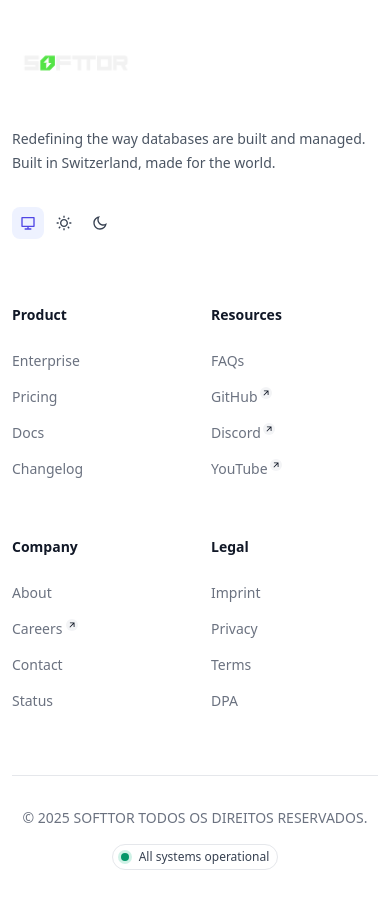
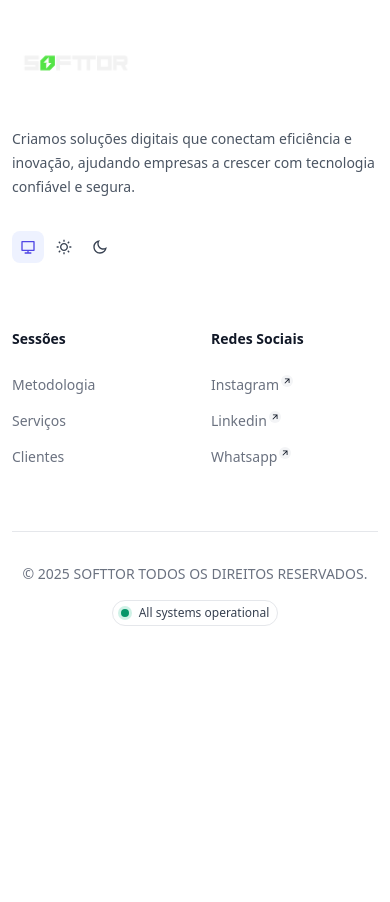
Before and after one commit to Doxa-Code/softtor-site, a Next.js app: page /about in a window 390 px wide. Shown: the part 4260-5162 px from the top of the page. After the commit the page ends 4918 px from the top, so only its background shows below. Built offline with nearby package versions, Linux system fonts and the light colour scheme.

Commit message:
feat:Footer and Navbar

```diff
--- a/src/app/globals.css
+++ b/src/app/globals.css
@@ -5,6 +5,10 @@
 .backdrop-blur {
   -webkit-backdrop-filter: blur(3px);
   backdrop-filter: blur(3px);
+}
+
+html {
+  scroll-behavior: smooth;
 }
 
 .backdrop-blur-nav {
--- a/src/components/ui/Companies.tsx
+++ b/src/components/ui/Companies.tsx
@@ -61,11 +61,11 @@ const Companies = ({
   achievements = defaultAchievements,
 }: About3Props = {}) => {
   return (
-    <section className="my-20 flex w-full justify-center">
+    <section id="clientes" className="my-20 flex w-full justify-center">
       <div className="container">
         <div className="mb-14 grid gap-5 text-center md:grid-cols-2 md:text-left">
           <h1
-            className="inline-block animate-slide-up-fade bg-gradient-to-br from-gray-900 to-gray-800 bg-clip-text p-2 text-4xl font-bold tracking-tighter text-transparent dark:from-gray-50 dark:to-gray-300 sm:text-6xl md:text-7xl"
+            className="inline-block animate-slide-up-fade p-2 text-4xl font-bold tracking-tighter text-gray-700 dark:text-white sm:text-6xl md:text-7xl"
             style={{ animationDuration: "700ms" }}
           >
             Nossos Clientes
--- a/src/components/ui/Footer.tsx
+++ b/src/components/ui/Footer.tsx
@@ -5,28 +5,14 @@ import ThemeSwitch from "../ThemeSwitch"
 
 const navigation = {
   product: [
-    { name: "Enterprise", href: "#", external: false },
-    { name: "Pricing", href: "/pricing", external: false },
-    { name: "Docs", href: "#", external: false },
-    { name: "Changelog", href: "/changelog", external: false },
+    { name: "Metodologia", href: "#", external: false },
+    { name: "Serviços", href: "/pricing", external: false },
+    { name: "Clientes", href: "#", external: false },
   ],
   resources: [
-    { name: "FAQs", href: "/pricing#faq-title", external: false },
-    { name: "GitHub", href: "#", external: true },
-    { name: "Discord", href: "#", external: true },
-    { name: "YouTube", href: "#", external: true },
-  ],
-  company: [
-    { name: "About", href: "/about", external: false },
-    { name: "Careers", href: "#", external: true },
-    { name: "Contact", href: "#", external: false },
-    { name: "Status", href: "#", external: false },
-  ],
-  legal: [
-    { name: "Imprint", href: "#", external: false },
-    { name: "Privacy", href: "#", external: false },
-    { name: "Terms", href: "#", external: false },
-    { name: "DPA", href: "#", external: false },
+    { name: "Instagram", href: "#", external: true },
+    { name: "Linkedin", href: "#", external: true },
+    { name: "Whatsapp", href: "#", external: true },
   ],
 }
 
@@ -38,19 +24,19 @@ export default function Footer() {
           <div className="space-y-8">
             <Logo className="w-32 sm:w-40" />
             <p className="text-sm leading-6 text-gray-600 dark:text-gray-400">
-              Redefining the way databases are built and managed. Built in
-              Switzerland, made for the world.
+              Criamos soluções digitais que conectam eficiência e inovação,
+              ajudando empresas a crescer com tecnologia confiável e segura.
             </p>
             <div className="flex space-x-6">
               <ThemeSwitch />
             </div>
             <div></div>
           </div>
-          <div className="mt-16 grid grid-cols-1 gap-14 sm:gap-8 md:grid-cols-2 xl:col-span-2 xl:mt-0">
+          <div className="mt-16 grid grid-cols-1 gap-14 sm:gap-8 md:grid-cols-1 xl:col-span-2 xl:mt-0">
             <div className="grid grid-cols-2 gap-8">
               <div>
                 <h3 className="text-sm font-semibold leading-6 text-gray-900 dark:text-gray-50">
-                  Product
+                  Sessões
                 </h3>
                 <ul
                   role="list"
@@ -81,7 +67,7 @@ export default function Footer() {
               </div>
               <div>
                 <h3 className="text-sm font-semibold leading-6 text-gray-900 dark:text-gray-50">
-                  Resources
+                  Redes Sociais
                 </h3>
                 <ul
                   role="list"
@@ -99,70 +85,6 @@ export default function Footer() {
                         <span>{item.name}</span>
                         {item.external && (
                           <div className="ml-0.5 aspect-square size-3 rounded-full bg-gray-100 p-px dark:bg-gray-500/20">
-                            <RiArrowRightUpLine
-                              aria-hidden="true"
-                              className="size-full shrink-0 text-gray-900 dark:text-gray-300"
-                            />
-                          </div>
-                        )}
-                      </Link>
-                    </li>
-                  ))}
-                </ul>
-              </div>
-            </div>
-            <div className="grid grid-cols-2 gap-8">
-              <div>
-                <h3 className="text-sm font-semibold leading-6 text-gray-900 dark:text-gray-50">
-                  Company
-                </h3>
-                <ul
-                  role="list"
-                  className="mt-6 space-y-4"
-                  aria-label="Quick links Company"
-                >
-                  {navigation.company.map((item) => (
-                    <li key={item.name} className="w-fit">
-                      <Link
-                        className="flex rounded-md text-sm text-gray-500 transition hover:text-gray-900 dark:text-gray-400 dark:hover:text-gray-50"
-                        href={item.href}
-                        target={item.external ? "_blank" : undefined}
-                        rel={item.external ? "noopener noreferrer" : undefined}
-                      >
-                        <span>{item.name}</span>
-                        {item.external && (
-                          <div className="ml-1 aspect-square size-3 rounded-full bg-gray-100 p-px dark:bg-gray-500/20">
-                            <RiArrowRightUpLine
-                              aria-hidden="true"
-                              className="size-full shrink-0 text-gray-900 dark:text-gray-300"
-                            />
-                          </div>
-                        )}
-                      </Link>
-                    </li>
-                  ))}
-                </ul>
-              </div>
-              <div>
-                <h3 className="text-sm font-semibold leading-6 text-gray-900 dark:text-gray-50">
-                  Legal
-                </h3>
-                <ul
-                  role="list"
-                  className="mt-6 space-y-4"
-                  aria-label="Quick links Legal"
-                >
-                  {navigation.legal.map((item) => (
-                    <li key={item.name} className="w-fit">
-                      <Link
-                        className="flex rounded-md text-sm text-gray-500 transition hover:text-gray-900 dark:text-gray-400 dark:hover:text-gray-50"
-                        href={item.href}
-                        target={item.external ? "_blank" : undefined}
-                        rel={item.external ? "noopener noreferrer" : undefined}
-                      >
-                        <span>{item.name}</span>
-                        {item.external && (
-                          <div className="ml-1 aspect-square size-3 rounded-full bg-gray-100 p-px dark:bg-gray-500/20">
                             <RiArrowRightUpLine
                               aria-hidden="true"
                               className="size-full shrink-0 text-gray-900 dark:text-gray-300"
--- a/src/components/ui/Hero.tsx
+++ b/src/components/ui/Hero.tsx
@@ -9,13 +9,18 @@ export default function Hero() {
     let globe: any
     let phi = 4.7
 
-    const init = () => {
+    const create = () => {
       if (!canvasRef.current) return
 
+      // Captura tamanho dinâmico do container
+      const size =
+        canvasRef.current.parentElement?.offsetWidth || window.innerWidth
+      const pixelRatio = Math.min(window.devicePixelRatio, 2)
+
       globe = createGlobe(canvasRef.current, {
-        devicePixelRatio: 2,
-        width: 1200 * 2,
-        height: 1200 * 2,
+        devicePixelRatio: pixelRatio,
+        width: size * pixelRatio,
+        height: size * pixelRatio,
         phi: 0,
         theta: -0.3,
         dark: 1,
@@ -39,29 +44,38 @@ export default function Hero() {
       })
     }
 
-    const timeout = setTimeout(() => {
-      requestAnimationFrame(init)
-    }, 300) // pequeno atraso para garantir montagem do layout
+    // Cria o globo inicial
+    create()
+
+    // Reajusta ao redimensionar a janela
+    const handleResize = () => {
+      if (globe) globe.destroy()
+      create()
+    }
+
+    window.addEventListener("resize", handleResize)
 
     return () => {
-      clearTimeout(timeout)
       if (globe) globe.destroy()
+      window.removeEventListener("resize", handleResize)
     }
   }, [])
+
   return (
     <section
       aria-labelledby="hero-title"
-      className="mt-20 flex h-screen flex-col items-center justify-start text-center sm:mt-40 sm:max-h-[calc(100vh-10rem)] sm:overflow-hidden"
+      className="mt-20 flex h-screen max-h-[calc(100vh-5rem)] w-full flex-col items-center justify-start overflow-hidden text-center sm:mt-40 sm:max-h-[calc(100vh-10rem)] sm:overflow-hidden"
     >
       <h1
         id="hero-title"
-        className="inline-block animate-slide-up-fade bg-gradient-to-br from-gray-900 to-gray-700 bg-clip-text p-2 text-4xl font-bold tracking-tighter text-transparent dark:from-gray-50 dark:to-white sm:text-6xl md:text-7xl"
+        className="inline-block animate-slide-up-fade bg-clip-text p-2 text-4xl font-bold tracking-tighter text-gray-700 dark:text-white sm:text-6xl md:text-7xl"
         style={{ animationDuration: "700ms" }}
       >
         Soluções Digitais que
         <br />
         Impulsionam o Seu Negócio
       </h1>
+
       <p
         className="mt-6 max-w-lg animate-slide-up-fade text-lg text-gray-700 dark:text-gray-400"
         style={{ animationDuration: "900ms" }}
@@ -69,14 +83,14 @@ export default function Hero() {
         Desenvolvemos softwares sob medida para transformar desafios em
         resultados reais.
       </p>
+
       <div
-        className="container relative mx-auto flex min-h-[50rem] w-full animate-slide-up-fade items-center justify-center sm:ml-auto sm:w-full"
-        style={{ animationDuration: "1400ms" }}
+        className="container mx-auto flex w-full animate-slide-up-fade items-center justify-center sm:ml-auto sm:w-full"
+        style={{ animationDuration: "1400ms", minHeight: "40rem" }}
       >
         <canvas
-          className="absolute z-20 mx-auto aspect-square size-full w-full md:top-[-4rem]"
           ref={canvasRef}
-          style={{ width: 1200, height: 1200 }}
+          className="absolute z-20 mx-auto aspect-square w-[90vw] max-w-[700px]"
         />
       </div>
     </section>
--- a/src/components/ui/Navbar.tsx
+++ b/src/components/ui/Navbar.tsx
@@ -12,6 +12,13 @@ import { Button } from "../Button"
 export function Navigation() {
   const scrolled = useScroll(15)
   const [open, setOpen] = React.useState(false)
+
+  const scrollToSection = (id: string) => {
+    const element = document.getElementById(id)
+    if (element) {
+      element.scrollIntoView({ behavior: "smooth" })
+    }
+  }
 
   React.useEffect(() => {
     const mediaQuery: MediaQueryList = window.matchMedia("(min-width: 768px)")
@@ -44,22 +51,25 @@ export function Navigation() {
             <Logo className="h-min max-h-[50px] w-28 md:w-32" />
           </Link>
           <nav className="hidden md:absolute md:left-1/2 md:top-1/2 md:block md:-translate-x-1/2 md:-translate-y-1/2 md:transform">
-            <div className="flex items-center gap-10 font-medium [&>a:hover]:border-b [&>a:hover]:border-primary [&>a:hover]:text-primary">
-              <Link className="px-2 py-1" href={siteConfig.baseLinks.about}>
+            <div className="flex items-center gap-10 font-medium [&>button:hover]:border-b [&>button:hover]:border-primary [&>button:hover]:text-primary">
+              <button
+                className="px-2 py-1"
+                onClick={() => scrollToSection("metodologia")}
+              >
                 Metodologia
-              </Link>
-              <Link className="px-2 py-1" href={siteConfig.baseLinks.pricing}>
+              </button>
+              <button
+                className="px-2 py-1"
+                onClick={() => scrollToSection("servicos")}
+              >
                 Serviços
-              </Link>
-              <Link className="px-2 py-1" href={siteConfig.baseLinks.changelog}>
-                Tecnologias
-              </Link>
-              <Link className="px-2 py-1" href={siteConfig.baseLinks.changelog}>
+              </button>
+              <button
+                className="px-2 py-1"
+                onClick={() => scrollToSection("clientes")}
+              >
                 Clientes
-              </Link>
-              <Link className="px-2 py-1" href={siteConfig.baseLinks.changelog}>
-                Consultoria
-              </Link>
+              </button>
             </div>
           </nav>
           <Button className="hidden h-10 !bg-secondary font-semibold md:flex">
--- a/src/components/ui/Services.tsx
+++ b/src/components/ui/Services.tsx
@@ -33,12 +33,12 @@ const Services = () => {
   ]
 
   return (
-    <section className="my-20 flex w-full justify-center">
+    <section id="servicos" className="my-20 flex w-full justify-center">
       <div className="container">
         <div className="mx-auto max-w-6xl space-y-12">
           <div className="space-y-4 text-center">
             <h1
-              className="inline-block animate-slide-up-fade bg-gradient-to-br from-gray-900 to-gray-800 bg-clip-text p-2 text-4xl font-bold tracking-tighter text-transparent dark:from-gray-50 dark:to-gray-300 sm:text-6xl md:text-7xl"
+              className="inline-block animate-slide-up-fade p-2 text-4xl font-bold tracking-tighter text-gray-700 dark:text-white sm:text-6xl md:text-7xl"
               style={{ animationDuration: "700ms" }}
             >
               Nossos serviços
--- a/src/components/ui/timeline.tsx
+++ b/src/components/ui/timeline.tsx
@@ -29,12 +29,13 @@ export const Timeline = ({ data }: { data: TimelineEntry[] }) => {
 
   return (
     <section
+      id="metodologia"
       className="w-full bg-background py-40 font-sans text-foreground md:px-10"
       ref={containerRef}
     >
       <div className="mx-auto max-w-7xl px-4 pb-20 md:px-8 lg:px-10">
         <h1
-          className="inline-block animate-slide-up-fade bg-gradient-to-br from-gray-900 to-gray-800 bg-clip-text p-2 text-4xl font-bold tracking-tighter text-transparent dark:from-gray-50 dark:to-gray-300 sm:text-6xl md:text-7xl"
+          className="inline-block animate-slide-up-fade bg-clip-text p-2 text-4xl font-bold tracking-tighter text-gray-700 dark:text-white sm:text-6xl md:text-7xl"
           style={{ animationDuration: "700ms" }}
         >
           Nossa Metodologia
```
